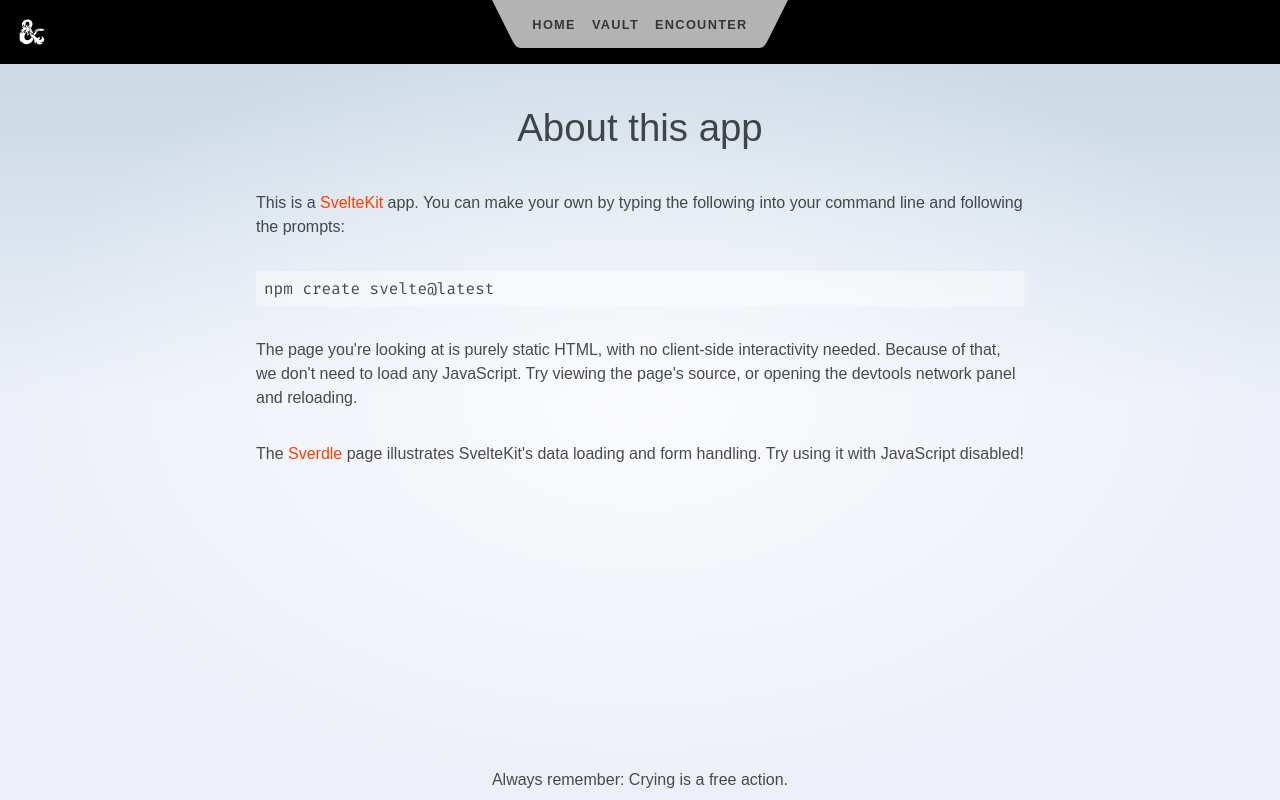
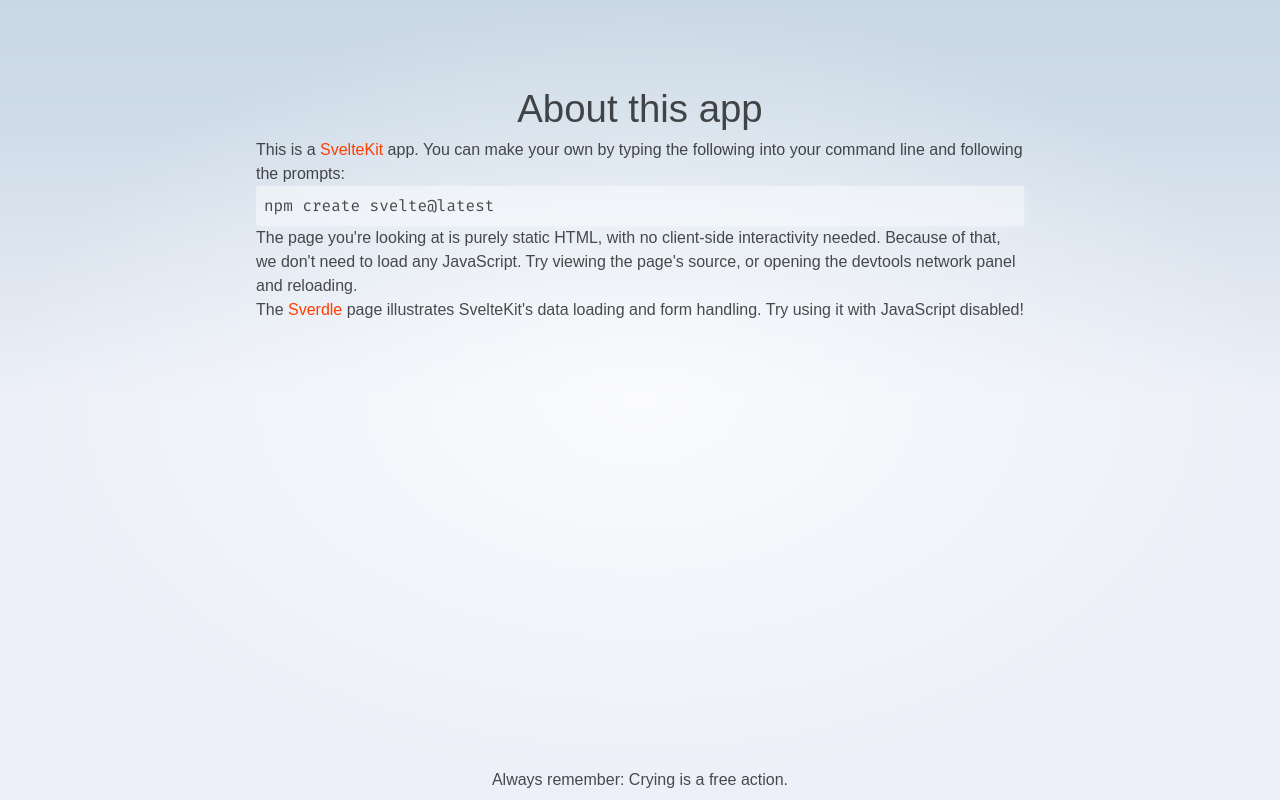
Before and after one commit to PAquaticus/DndTool, a SvelteKit app: page /about in a window 1280 px wide. Built offline with nearby package versions, Linux system fonts and the light colour scheme.

Commit message:
Added Darkmode via npx svelte-add which is super handy

```diff
--- /dev/null
+++ b/postcss.config.cjs
@@ -0,0 +1,13 @@
+const tailwindcss = require('tailwindcss');
+const autoprefixer = require('autoprefixer');
+
+const config = {
+	plugins: [
+		//Some plugins, like tailwindcss/nesting, need to run before Tailwind,
+		tailwindcss(),
+		//But others, like autoprefixer, need to run after,
+		autoprefixer
+	]
+};
+
+module.exports = config;
--- /dev/null
+++ b/src/app.postcss
@@ -0,0 +1,4 @@
+/* Write your global styles here, in PostCSS syntax */
+@tailwind base;
+@tailwind components;
+@tailwind utilities;
--- a/src/routes/+layout.svelte
+++ b/src/routes/+layout.svelte
@@ -1,11 +1,12 @@
 <script>
+	import '../app.postcss';
 	import Header from './Header.svelte';
 	import './styles.css';
 </script>
 
 <div class="app">
 	<div class="header">
-		<Header />
+		<header />
 	</div>
 	<main>
 		<slot />
--- a/svelte.config.js
+++ b/svelte.config.js
@@ -5,7 +5,11 @@
 const config = {
 	// Consult https://github.com/sveltejs/svelte-preprocess
 	// for more information about preprocessors
-	preprocess: preprocess(),
+	preprocess: [
+		preprocess({
+			postcss: true
+		})
+	],
 
 	kit: {
 		adapter: adapter()
--- /dev/null
+++ b/tailwind.config.cjs
@@ -0,0 +1,13 @@
+const config = {
+	content: ['./src/**/*.{html,js,svelte,ts}'],
+
+	theme: {
+		extend: {}
+	},
+
+	plugins: [],
+
+
+};
+
+module.exports = config;
```
Also changed, not shown: package.json (+7 -2 lines), 1 other file (tests, documents, lock files or other folders).
